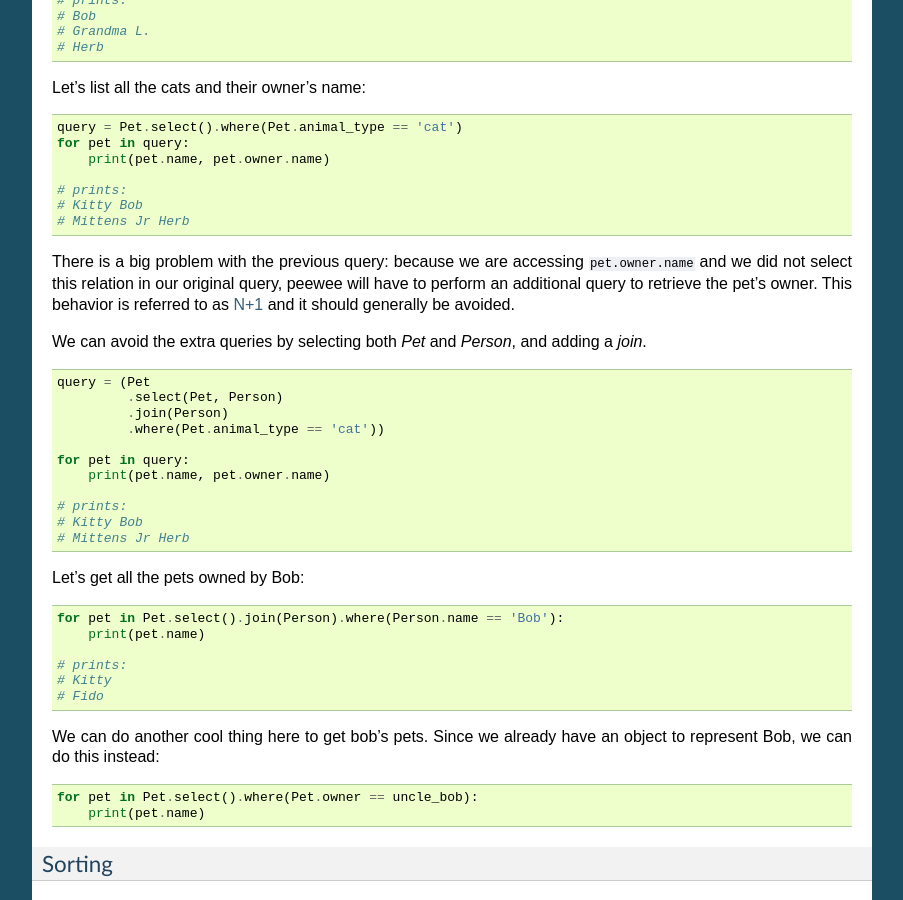
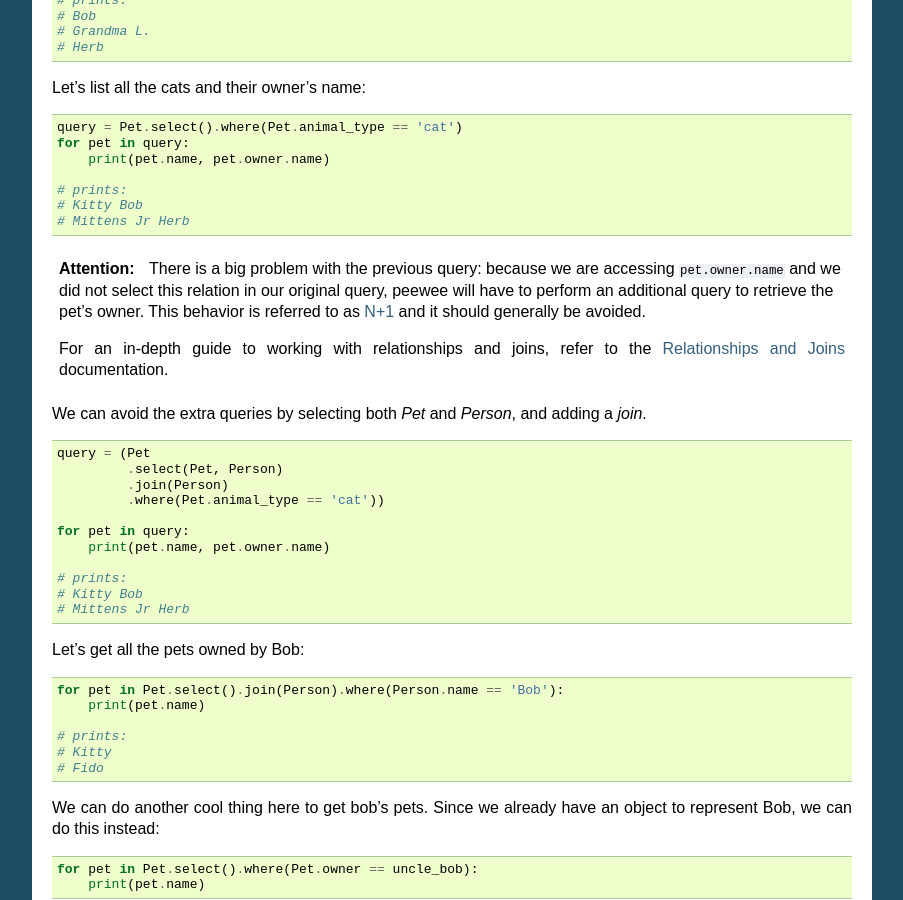
Before and after one commit to coleifer/peewee, a Sphinx documentation site: the page built from docs/peewee/quickstart.rst, in a window 1280 px wide and 900 px high, scrolled down 2775 px. Shown: the whole window, without its empty margins (198-1101 px from the left). Built offline with Sphinx 7.4.7, drawn with Linux system fonts in a browser that asks for light colours; pages that are not in the unit, such as notebooks, are missing from menus; some of the changed text lies outside the part shown.

Commit message:
More references to the relationships document.

```diff
--- a/docs/peewee/api.rst
+++ b/docs/peewee/api.rst
@@ -2755,6 +2755,9 @@ Fields
         Another tweet
         Yet another tweet
 
+    For an in-depth discussion of foreign-keys, joins and relationships between
+    models, refer to :ref:`relationships`.
+
     .. note::
         Foreign keys do not have a particular ``field_type`` as they will take
         their field type depending on the type of primary key on the model they
@@ -4012,6 +4015,9 @@ Model
 
             sq = User.select().join(Relationship, on=Relationship.to_user)
 
+        For an in-depth discussion of foreign-keys, joins and relationships
+        between models, refer to :ref:`relationships`.
+
     .. py:method:: join_from(src, dest[, join_type='INNER'[, on=None[, attr=None]]])
 
         :param src: Source for join.
--- a/docs/peewee/quickstart.rst
+++ b/docs/peewee/quickstart.rst
@@ -61,8 +61,7 @@ by the database, so you can use Python types in your code without having to
 worry.
 
 Things get interesting when we set up relationships between models using
-`foreign keys (wikipedia) <http://en.wikipedia.org/wiki/Foreign_key>`_. This is
-easy to do with peewee:
+:ref:`foreign key relationships <relationships>`. This is simple with peewee:
 
 .. code-block:: python
 
@@ -215,11 +214,15 @@ Let's list all the cats and their owner's name:
     # Kitty Bob
     # Mittens Jr Herb
 
-There is a big problem with the previous query: because we are accessing
-``pet.owner.name`` and we did not select this relation in our original query,
-peewee will have to perform an additional query to retrieve the pet's owner.
-This behavior is referred to as :ref:`N+1 <nplusone>` and it should generally
-be avoided.
+.. attention::
+    There is a big problem with the previous query: because we are accessing
+    ``pet.owner.name`` and we did not select this relation in our original
+    query, peewee will have to perform an additional query to retrieve the
+    pet's owner.  This behavior is referred to as :ref:`N+1 <nplusone>` and it
+    should generally be avoided.
+
+    For an in-depth guide to working with relationships and joins, refer to the
+    :ref:`relationships` documentation.
 
 We can avoid the extra queries by selecting both *Pet* and *Person*, and adding
 a *join*.
```
Also changed, not shown: docs/peewee/models.rst (+8 -0 lines).
